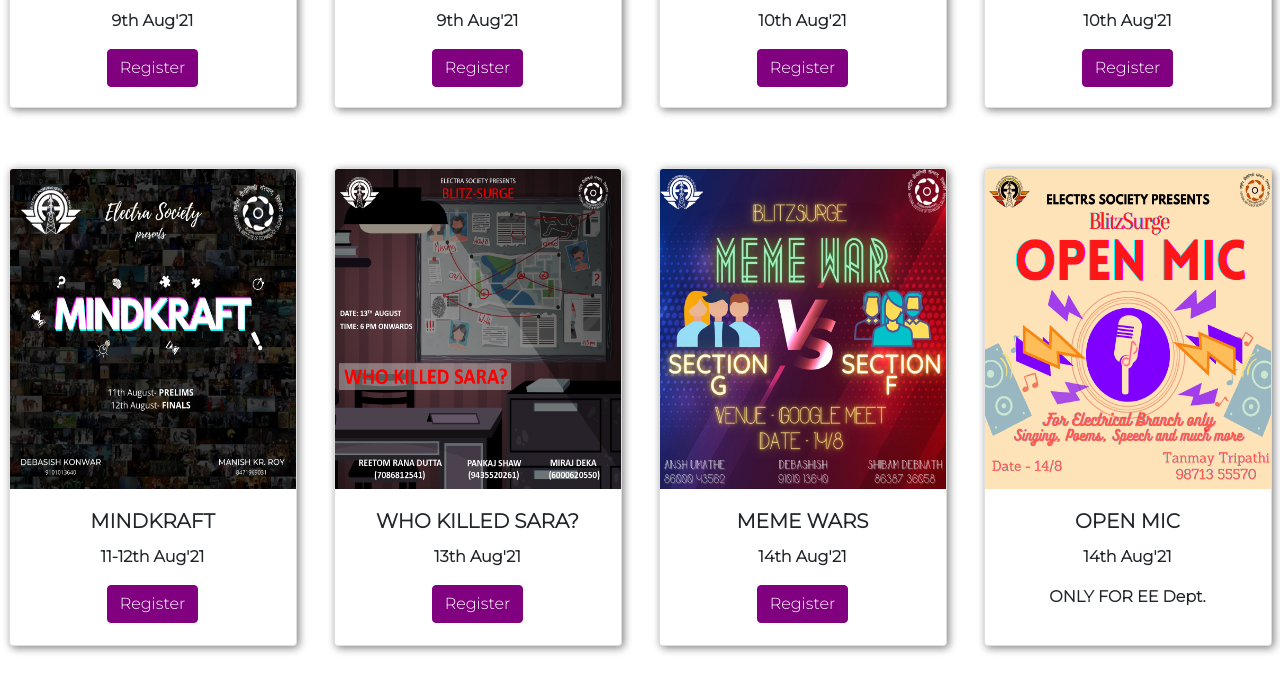
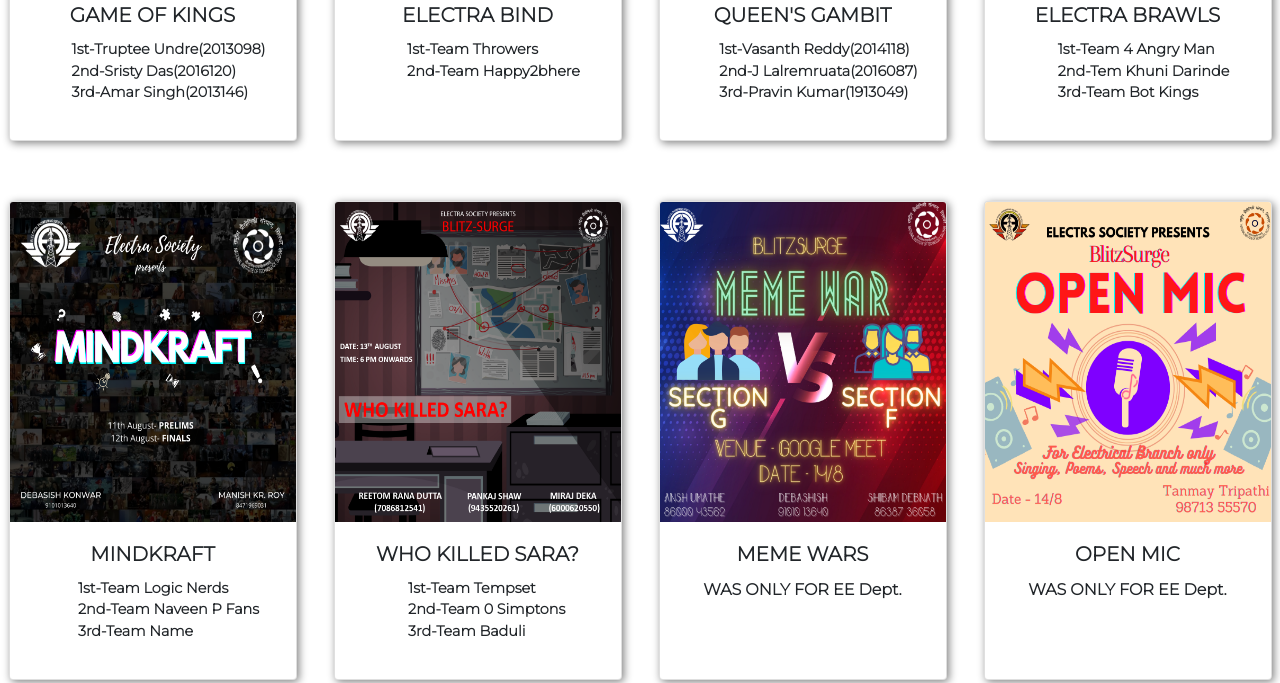
Before and after one commit to deba0125/ELECTRANITS-EVENTS-PAGE, a plain HTML site: page blitzsurge.html in a window 1280 px wide. Shown: the part 904-1587 px from the top of the page. Drawn offline with nearby package versions, Linux system fonts and the light colour scheme.

Commit message:
Update blitzsurge.html
all results of blitzsurge updated

```diff
--- a/blitzsurge.html
+++ b/blitzsurge.html
@@ -113,23 +113,32 @@
             /* margin-top: 20px; */
             margin-bottom: 40px;
             /* border: 1px solid black; */
-             margin-left: auto;
-             margin-right: auto;
+            margin-left: auto;
+            margin-right: auto;
             box-shadow: 2px 2px 8px grey;
 
         }
 
-        .wrapper{
+        .wrapper {
             display: grid;
-            grid-template-columns: repeat(auto-fit,minmax(300px,1fr));
+            grid-template-columns: repeat(auto-fit, minmax(300px, 1fr));
             grid-gap: 20px;
         }
+
         .card-title {
             font-weight: bold;
             text-align: center;
+
         }
 
-         .btn {
+        .card li {
+            list-style: none;
+            font-size: 0.9rem;
+            text-align: left;
+
+        }
+
+        .btn {
             background-color: purple;
             color: white;
             border: 1px solid purple;
@@ -152,12 +161,13 @@
         }  */
 
 
-        .arrow{position: fixed;
+        .arrow {
+            position: fixed;
             bottom: 40px;
             right: 20px;
 
 
-       }
+        }
 
         .footer-dark {
             padding: 50px 0;
@@ -273,10 +283,17 @@
     <!-- Upcoming events -->
 
     <div class="blitz">BLITZ-SURGE</div>
-    <div class="para">“Life is a long journey so enjoy the journey and make some beautiful memories along the way”   <br>
-        Feeling stressed about the big mess that online classes have created? Sitting in front of computers , confined within the four walls , looming deadlines ,never ending assignments and what not. This journey is never too easy but still we can have a break and enjoy it and quit worrying about the consequences.
-        That is why , to add more fun and excitement to this draggy vacation , Electra Society brings to you BLITZ-SURGE, a profusion of electrifying events, where you can relish yourselves and bring out your creative power and inquisitive mind.
-        So come to light, showcase your talent and rejoice together on this amazing and indelible journey from 9th to 15th August, 2021.</div>
+
+        <div class="para" style="justify-content: center; font-style: italic; font-weight: 800;"> “Life is a long journey so enjoy the journey and make some beautiful memories along the way” </div>
+
+        <div class="para"> Feeling stressed about the big mess that online classes have created? Sitting in front of computers , confined
+        within the four walls , looming deadlines ,never ending assignments and what not. This journey is never too easy
+        but still we can have a break and enjoy it and quit worrying about the consequences.
+        That is why , to add more fun and excitement to this draggy vacation , Electra Society brings to you
+        BLITZ-SURGE, a profusion of electrifying events, where you can relish yourselves and bring out your creative
+        power and inquisitive mind.
+        So come to light, showcase your talent and rejoice together on this amazing and indelible journey from 9th to
+        15th August, 2021.</div>
 
 
 
@@ -291,37 +308,48 @@
     <div class="wrapper">
 
         <div class="card " style="width: 18rem;">
-            <img src="img/BLITZ SURGE/Electra Society Presents (3).png" class="card-img-top" alt="..." style="height: 20rem;">
+            <img src="img/BLITZ SURGE/Electra Society Presents (3).png" class="card-img-top" alt="..."
+                style="height: 20rem;">
             <div class="card-body">
                 <h5 class="card-title">GAME OF KINGS</h5>
 
-                  <p class="card-text">9th Aug'21</p>
-                  <a href="https://forms.gle/oYeAVGHXPEYsmd7WA"><button class="btn btn-primary">Register</button></a>
+                <ul>
+                    <li>1st-Truptee Undre(2013098) </li>
+                    <li>2nd-Sristy Das(2016120) </li>
+                    <li>3rd-Amar Singh(2013146) </li>
 
+                </ul>
             </div>
         </div>
 
 
         <div class="card " style="width: 18rem;">
-            <img src="img/BLITZ SURGE/IMG_20210729_204607_166_2 (1).png" class="card-img-top" alt="..." style="height: 20rem;">
+            <img src="img/BLITZ SURGE/IMG_20210729_204607_166_2 (1).png" class="card-img-top" alt="..."
+                style="height: 20rem;">
             <div class="card-body">
                 <h5 class="card-title">ELECTRA BIND</h5>
 
-                  <p class="card-text">9th Aug'21</p>
-                  <a href=" https://forms.gle/XtC74LKAxjJk7Dwt9/"><button class="btn btn-primary">Register</button></a>
+                <ul>
+                    <li>1st-Team Throwers </li>
+                    <li>2nd-Team Happy2bhere </li>
 
+
+                </ul>
             </div>
         </div>
 
 
         <div class="card " style="width: 18rem;">
-            <img src="img/BLITZ SURGE/Copy of Chess Tournament.png" class="card-img-top" alt="..." style="height: 20rem;">
+            <img src="img/BLITZ SURGE/Copy of Chess Tournament.png" class="card-img-top" alt="..."
+                style="height: 20rem;">
             <div class="card-body">
                 <h5 class="card-title">QUEEN'S GAMBIT</h5>
+                <ul>
+                    <li>1st-Vasanth Reddy(2014118) </li>
+                    <li>2nd-J Lalremruata(2016087) </li>
+                    <li>3rd-Pravin Kumar(1913049) </li>
 
-                  <p class="card-text">10th Aug'21</p>
-                  <a href="https://forms.gle/aUJDmnQkWRhW5pDSA"><button class="btn btn-primary">Register</button></a>
-
+                </ul>
             </div>
         </div>
 
@@ -330,10 +358,12 @@
             <img src="img/BLITZ SURGE/ELECTRA BRAWLS.jpg" class="card-img-top" alt="..." style="height: 20rem;">
             <div class="card-body">
                 <h5 class="card-title">ELECTRA BRAWLS</h5>
+                <ul>
+                    <li>1st-Team 4 Angry Man </li>
+                    <li>2nd-Tem Khuni Darinde </li>
+                    <li>3rd-Team Bot Kings </li>
 
-                  <p class="card-text">10th Aug'21</p>
-                  <a href="https://forms.gle/ieqmFtErtRWZVfE69"><button class="btn btn-primary">Register</button></a>
-
+                </ul>
             </div>
         </div>
 
@@ -342,10 +372,12 @@
             <img src="img/BLITZ SURGE/MINDKRAFT.png" class="card-img-top" alt="..." style="height: 20rem;">
             <div class="card-body">
                 <h5 class="card-title">MINDKRAFT</h5>
+                <ul>
+                    <li>1st-Team Logic Nerds </li>
+                    <li>2nd-Team Naveen P Fans </li>
+                    <li>3rd-Team Name </li>
 
-                  <p class="card-text">11-12th Aug'21</p>
-                  <a href="https://forms.gle/m5JoHBdwBm2AkXew8"><button class="btn btn-primary">Register</button></a>
-
+                </ul>
             </div>
         </div>
 
@@ -354,10 +386,12 @@
             <img src="img/BLITZ SURGE/WHO KILLED SARA.png" class="card-img-top" alt="..." style="height: 20rem;">
             <div class="card-body">
                 <h5 class="card-title">WHO KILLED SARA?</h5>
+                <ul>
+                    <li>1st-Team Tempset </li>
+                    <li>2nd-Team 0 Simptons </li>
+                    <li>3rd-Team Baduli </li>
 
-                  <p class="card-text">13th Aug'21</p>
-                  <a href="https://forms.gle/3uayAVaqtdHoEVc9A"><button class="btn btn-primary">Register</button></a>
-
+                </ul>
             </div>
         </div>
 
@@ -367,8 +401,7 @@
             <div class="card-body">
                 <h5 class="card-title">MEME WARS</h5>
 
-                  <p class="card-text">14th Aug'21</p>
-                  <a href="https://forms.gle/ce7NbmPGxTAE31JV9"><button class="btn btn-primary">Register</button></a>
+                <p>WAS ONLY FOR EE Dept.</p>
 
             </div>
         </div>
@@ -379,8 +412,8 @@
             <div class="card-body">
                 <h5 class="card-title">OPEN MIC</h5>
 
-                  <p class="card-text">14th Aug'21</p>
-                  <p>ONLY FOR EE Dept.</p>
+
+                <p>WAS ONLY FOR EE Dept.</p>
 
             </div>
         </div>
@@ -391,8 +424,8 @@
             <div class="card-body">
                 <h5 class="card-title">GUESS WHO</h5>
 
-                  <p class="card-text">14th Aug'21</p>
-                  <p>ONLY FOR EE Dept.</p>
+
+                <p>WAS ONLY FOR EE Dept.</p>
 
             </div>
         </div>
@@ -403,8 +436,8 @@
             <div class="card-body">
                 <h5 class="card-title">MOVIE NIGHT</h5>
 
-                  <p class="card-text">15th Aug'21</p>
-                  <p>ONLY FOR EE Dept.</p>
+
+                <p>WAS ONLY FOR EE Dept.</p>
 
             </div>
         </div>
@@ -429,8 +462,7 @@
 
 
     <!-- arrow top -->
-<a href="#" class="arrow " ><img src="img/up.png" alt="#" height="40rem"
-    width="40rem"></a>
+    <a href="#" class="arrow "><img src="img/up.png" alt="#" height="40rem" width="40rem"></a>
 
 
 
```
